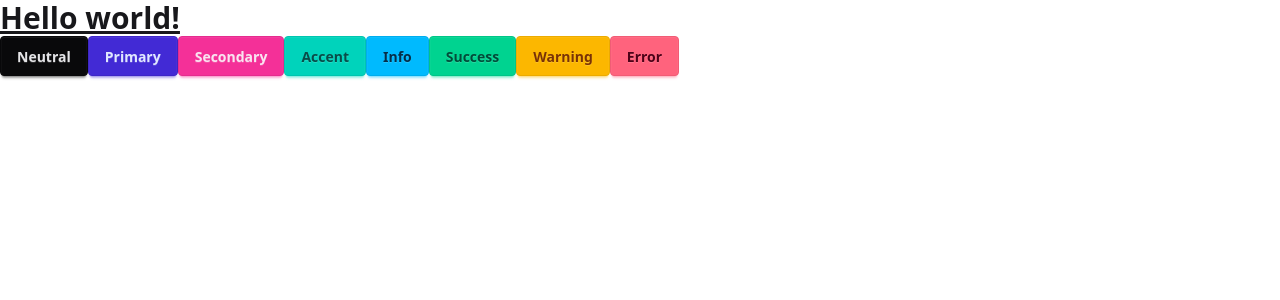
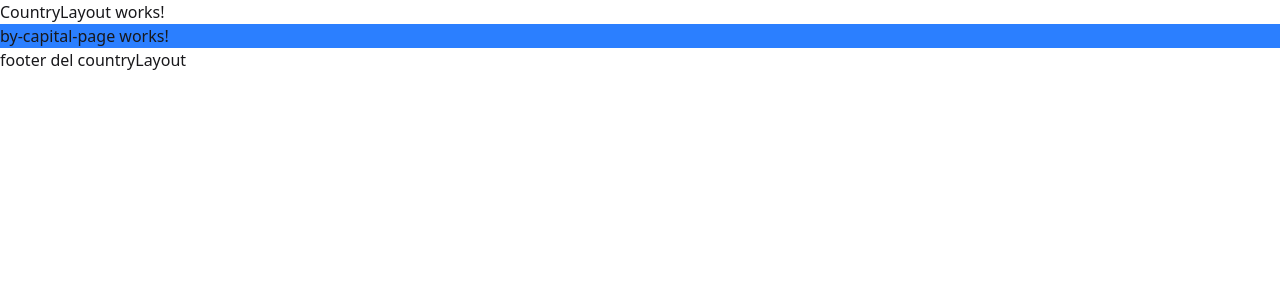
Before and after one commit to Ketangel/countryApp, an Angular app: page /country/by-capital in a window 1280 px wide. Before the commit this address led to /. Shown: the top 300 px of the page. Built offline with nearby package versions, Linux system fonts and the light colour scheme.

Commit message:
estructura del proyecto, rutas y rutas hijas

```diff
--- a/src/app/app.component.html
+++ b/src/app/app.component.html
@@ -1,11 +1 @@
-<h1 class="text-3xl font-bold underline">
-  Hello world!
-</h1>
-<button class="btn btn-neutral">Neutral</button>
-<button class="btn btn-primary">Primary</button>
-<button class="btn btn-secondary">Secondary</button>
-<button class="btn btn-accent">Accent</button>
-<button class="btn btn-info">Info</button>
-<button class="btn btn-success">Success</button>
-<button class="btn btn-warning">Warning</button>
-<button class="btn btn-error">Error</button>
+<router-outlet></router-outlet>
--- a/src/app/app.component.ts
+++ b/src/app/app.component.ts
@@ -3,7 +3,7 @@
 
 @Component({
   selector: 'app-root',
-  imports: [],
+  imports: [RouterOutlet],
   templateUrl: './app.component.html',
   styleUrl: './app.component.css'
 })
--- a/src/app/app.routes.ts
+++ b/src/app/app.routes.ts
@@ -1,3 +1,18 @@
 import { Routes } from '@angular/router';
+import { HomePageComponent } from './shared/pages/home-page/home-page.component';
 
-export const routes: Routes = [];
+export const routes: Routes = [
+
+    {
+        path:'',
+        component: HomePageComponent
+    },
+    {
+        path:'country',
+        loadChildren: () => import('./country/country.routes')
+    },
+    {
+        path:'**',
+        redirectTo:''
+    }
+];
--- /dev/null
+++ b/src/app/country/country.routes.ts
@@ -0,0 +1,22 @@
+import { Routes } from '@angular/router';
+import { CountryLayoutComponent } from './layouts/CountryLayout/CountryLayout.component';
+import { ByCapitalPageComponent } from './pages/by-capital-page/by-capital-page.component';
+
+export const CountryRoutes: Routes = [
+    {
+        path:'',
+        component:CountryLayoutComponent,
+        children:[
+            {
+                path:'by-capital',
+                component:ByCapitalPageComponent
+            },
+            {
+                path:'**',
+                redirectTo:'by-capital'
+            }
+        ]
+    }
+]
+
+export default CountryRoutes;
--- /dev/null
+++ b/src/app/country/layouts/CountryLayout/CountryLayout.component.html
@@ -0,0 +1,7 @@
+<p>CountryLayout works!</p>
+
+<section class="bg-blue-500">
+    <router-outlet></router-outlet>
+</section>
+
+<h3>footer del countryLayout</h3>
--- /dev/null
+++ b/src/app/country/layouts/CountryLayout/CountryLayout.component.ts
@@ -0,0 +1,10 @@
+import { ChangeDetectionStrategy, Component } from '@angular/core';
+import { RouterOutlet } from '@angular/router';
+
+@Component({
+  selector: 'app-country-layout',
+  imports: [RouterOutlet],
+  templateUrl: './CountryLayout.component.html',
+  changeDetection: ChangeDetectionStrategy.OnPush,
+})
+export class CountryLayoutComponent { }
--- /dev/null
+++ b/src/app/country/pages/by-capital-page/by-capital-page.component.html
@@ -0,0 +1 @@
+<p>by-capital-page works!</p>
--- /dev/null
+++ b/src/app/country/pages/by-capital-page/by-capital-page.component.ts
@@ -0,0 +1,9 @@
+import { ChangeDetectionStrategy, Component } from '@angular/core';
+
+@Component({
+  selector: 'app-by-capital-page',
+  imports: [],
+  templateUrl: './by-capital-page.component.html',
+  changeDetection: ChangeDetectionStrategy.OnPush,
+})
+export class ByCapitalPageComponent { }
--- /dev/null
+++ b/src/app/shared/pages/home-page/home-page.component.html
@@ -0,0 +1 @@
+<p>home-page works!</p>,
--- /dev/null
+++ b/src/app/shared/pages/home-page/home-page.component.ts
@@ -0,0 +1,9 @@
+import { ChangeDetectionStrategy, Component } from '@angular/core';
+
+@Component({
+  selector: 'app-home-page',
+  imports: [],
+  templateUrl: './home-page.component.html',
+  changeDetection: ChangeDetectionStrategy.OnPush,
+})
+export class HomePageComponent { }
```
